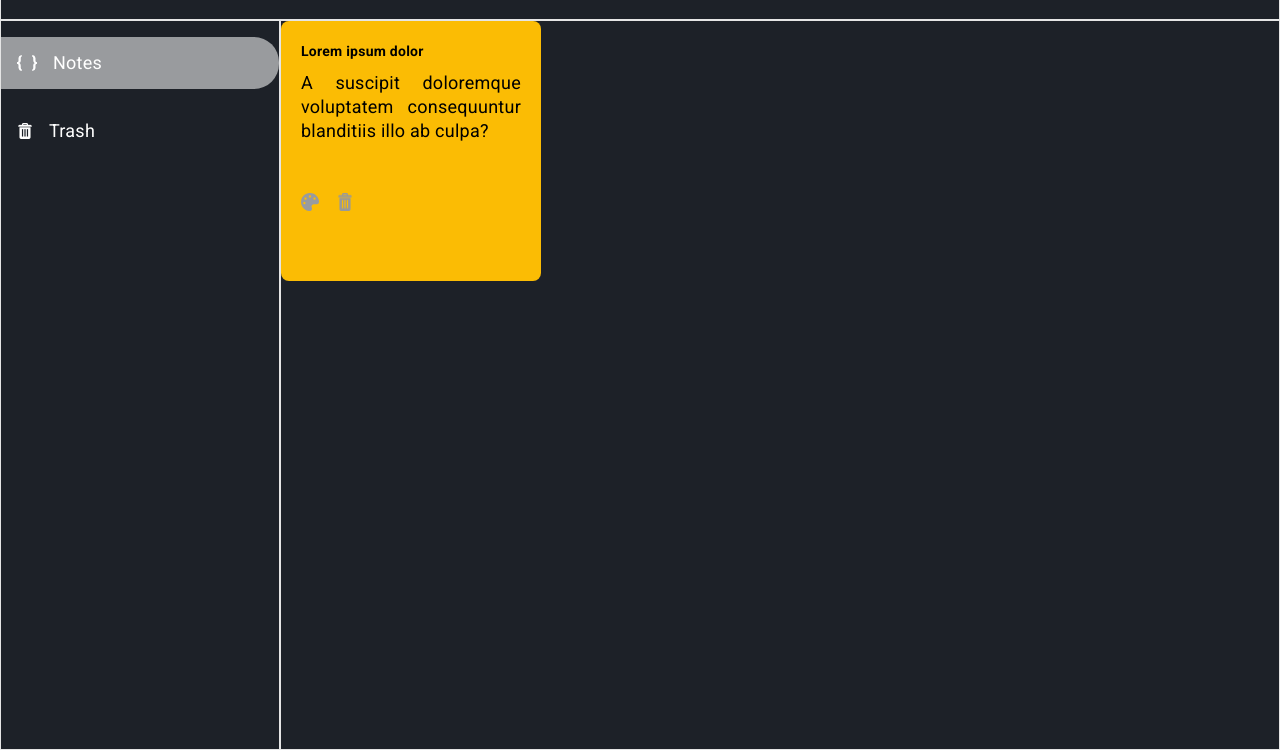
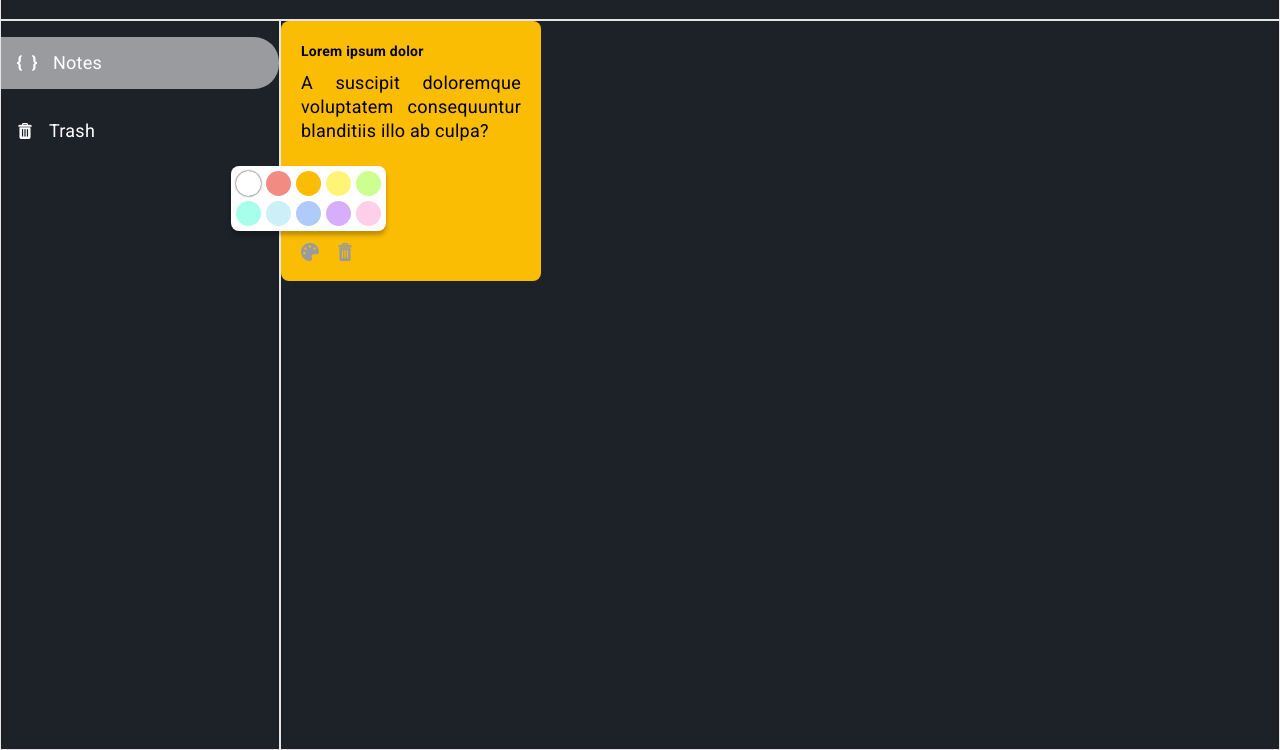
Before and after one commit to emachipana/keepable, a plain HTML site: page index.html in a window 1280 px wide. Shown: the part 50-800 px from the top of the page. Drawn offline with Linux system fonts and the light colour scheme.

Commit message:
ADD: structure palette with css

```diff
--- a/index.html
+++ b/index.html
@@ -38,11 +38,19 @@
             <img src="images/paleta.png" alt="paleta-icon">
             <img class= "note-icon-filter" src="images/trash.png" alt="trash-icon">
           </div>
-          <div class="note-palette">
-
-          </div>
+          <ul class="note-palette">
+            <li data-color="white" class="white"></li>
+            <li data-color="color2" class="color2"></li>
+            <li data-color="color3" class="color3"></li>
+            <li data-color="color4" class="color4"></li>
+            <li data-color="color5" class="color5"></li>
+            <li data-color="color6" class="color6"></li>
+            <li data-color="color7" class="color7"></li>
+            <li data-color="color8" class="color8"></li>
+            <li data-color="color9" class="color9"></li>
+            <li data-color="color10" class="color10"></li>
+          </ul>
         </div>
-
       </main>
     </div>
     <script type="text/javascript" src="scripts/status-aside.js"></script>
--- a/styles/components/notes.css
+++ b/styles/components/notes.css
@@ -9,6 +9,7 @@
   justify-content: space-between;
   padding: 20px;
   text-align: justify;
+  position: relative;
 }
 
 .note-content {
--- /dev/null
+++ b/styles/components/palette.css
@@ -0,0 +1,65 @@
+.note-palette {
+    background-color: white;
+    list-style: none;
+    display: grid;
+    grid-template-columns: repeat(5, 25px);
+    grid-gap: 5px;
+    padding: 5px;
+    border-radius: 8px;
+    align-items: center;
+    justify-items: center;
+    max-width: 155px;
+    max-height: 65px;
+    box-shadow: 0px 4px 4px rgba(0, 0, 0, 0.25);
+    position: absolute;
+    bottom: 50px;
+    left: -50px;
+}
+
+.note-palette li {
+    width: 25px;
+    height: 25px;
+    border-radius: 50%;
+    cursor: pointer;
+}
+
+.white {
+    background-color: white;
+    box-shadow: 0px 0px 2px;
+}
+
+.color2 {
+    background-color: #F28B82;
+}
+
+.color3 {
+    background-color: #FBBC04;
+}
+
+.color4 {
+    background-color: #FFF475;
+}
+
+.color5 {
+    background-color: #CCFF90;
+}
+
+.color6 {
+    background-color: #A7FFEB;
+}
+
+.color7 {
+    background-color: #CBF0F8;
+}
+
+.color8 {
+    background-color: #AECBFA;
+}
+
+.color9 {
+    background-color: #D7AEFB;
+}
+
+.color10 {
+    background-color: #FDCFE8;
+}
--- a/styles/styles.css
+++ b/styles/styles.css
@@ -5,6 +5,7 @@
 @import url(components/home.css);
 @import url(components/notes.css);
 @import url(assets/utils.css);
+@import url(components/palette.css);
 
 * {
     padding: 0;
```
